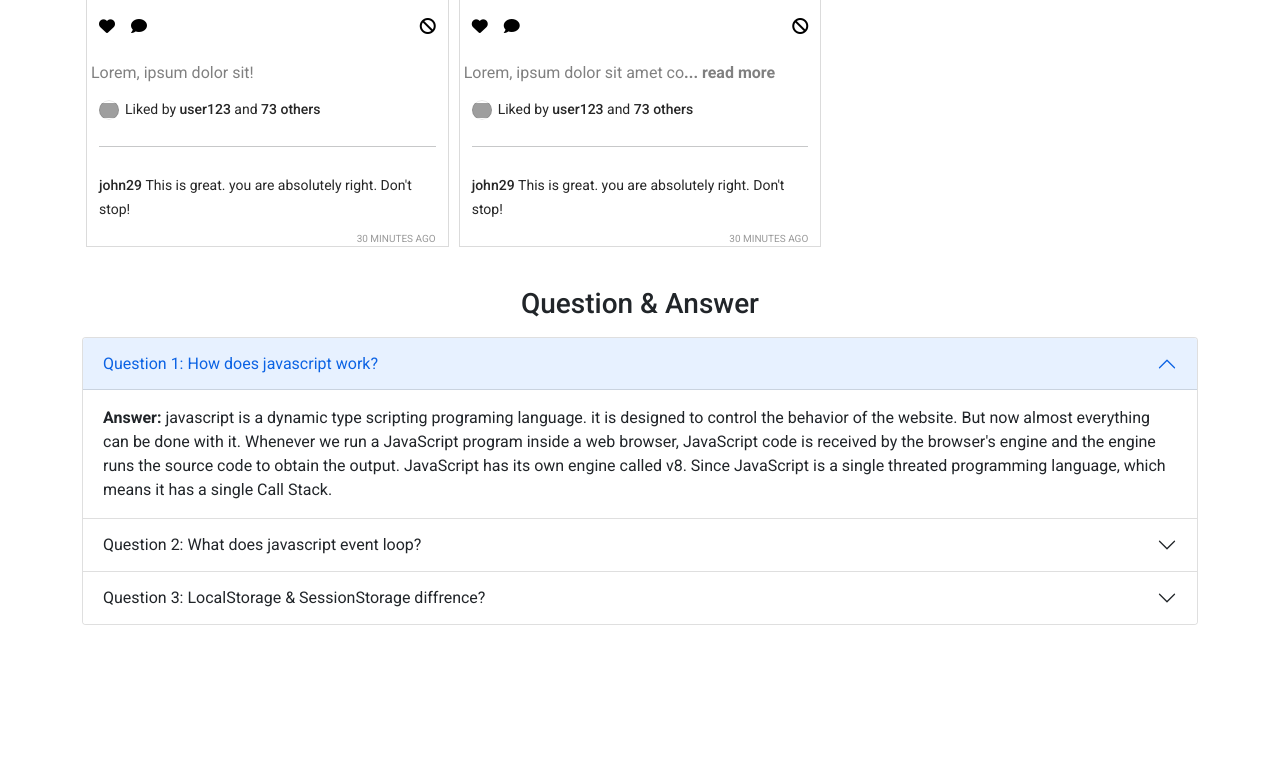
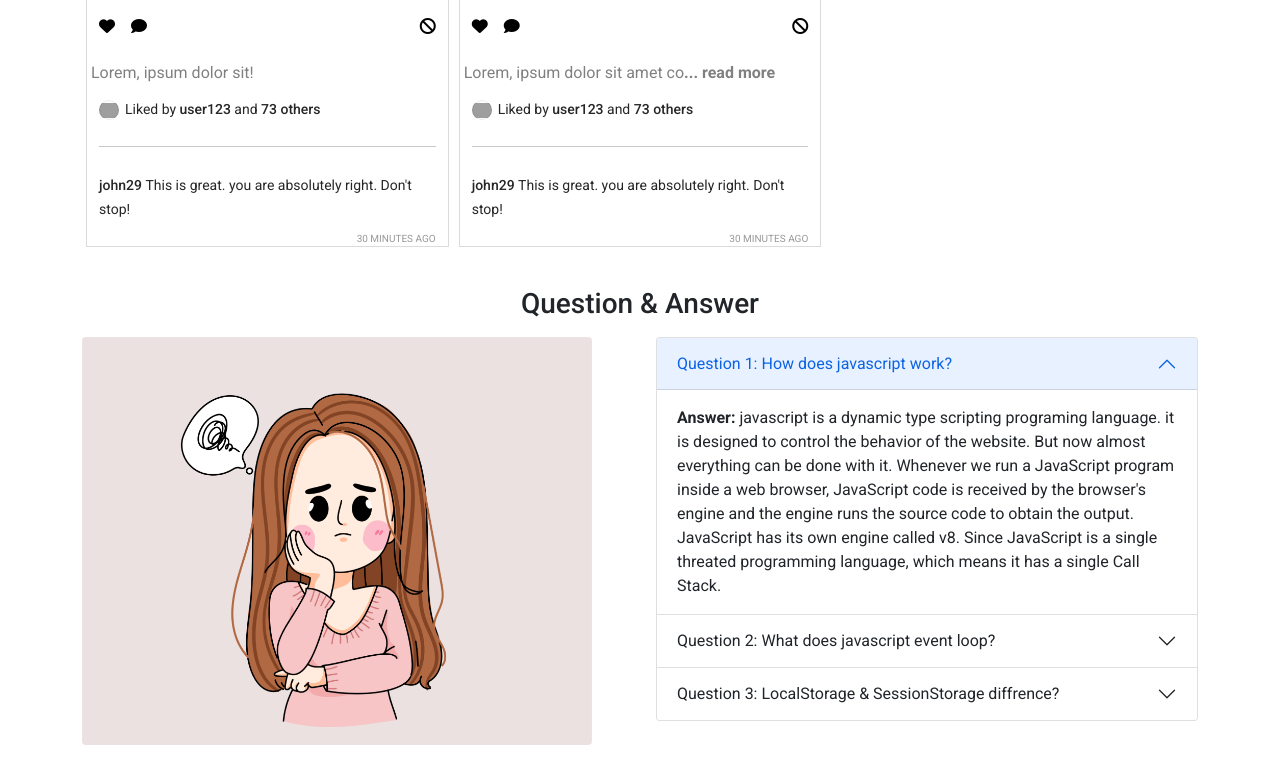
Before and after one commit to ifty03/assignment-7, a plain HTML site: page index.html in a window 1280 px wide. Shown: the part 1285-2068 px from the top of the page. Before the commit the page ends 1958 px from the top, so only its background shows below. Drawn offline with nearby package versions, Linux system fonts and the light colour scheme; grey boxes are pictures that could not be loaded.

Commit message:
final commit

```diff
--- a/index.html
+++ b/index.html
@@ -81,7 +81,12 @@
         <!-- Question & answer (Assignment bonus part) -->
         <section class="container mb-5 mt-4">
             <h3 class="text-center mb-3">Question & Answer</h3>
-            <div class="accordion" id="accordionPanelsStayOpenExample">
+            <div class="d-flex">
+
+                <div class="w-50 pe-5">
+                    <img class="rounded" src="qimage.png" alt="">
+                </div>
+                <div class="accordion w-50 ps-3" id="accordionPanelsStayOpenExample">
                     <div class="accordion-item">
                       <h2 class="accordion-header" id="panelsStayOpen-headingOne">
                         <button class="accordion-button" type="button" data-bs-toggle="collapse" data-bs-target="#panelsStayOpen-collapseOne" aria-expanded="true" aria-controls="panelsStayOpen-collapseOne">
@@ -122,9 +127,13 @@
 
                           Local Storage is in-browser storage that has allocated space for each domain. Session Storage : This maintains a separate storage area for each given origin that's available for the duration of the page session.
                           local storage data is expired but session storage data doesn't expire. that is main diffrence between LocalStorage and SessionStorage.
+                          when we close browser or open new tab LocalStorage data doesn't expired but when we close browser SessionStorage data has been clear.
+                          this is the major diffrence in LocalStorage and SessionStorage.
                         </div>
                       </div>
                     </div>
+                  </div>
+
             </div>
         </section>
 
--- a/js/app.js
+++ b/js/app.js
@@ -154,7 +154,6 @@ const displayLikedPosts = () => {
 const displayReportedPosts = () => {
     const reportedPosts = getReportedPosts();
     document.getElementById( "reported" ).textContent='';
-    console.log(reportedPosts)
     reportedPosts.forEach((post) => {
         const div = createPost(post);
         document.getElementById( "reported" ).appendChild(div);
```
Also changed, not shown: qimage.png (added). Lines whose indentation alone changed are shown as unchanged.
